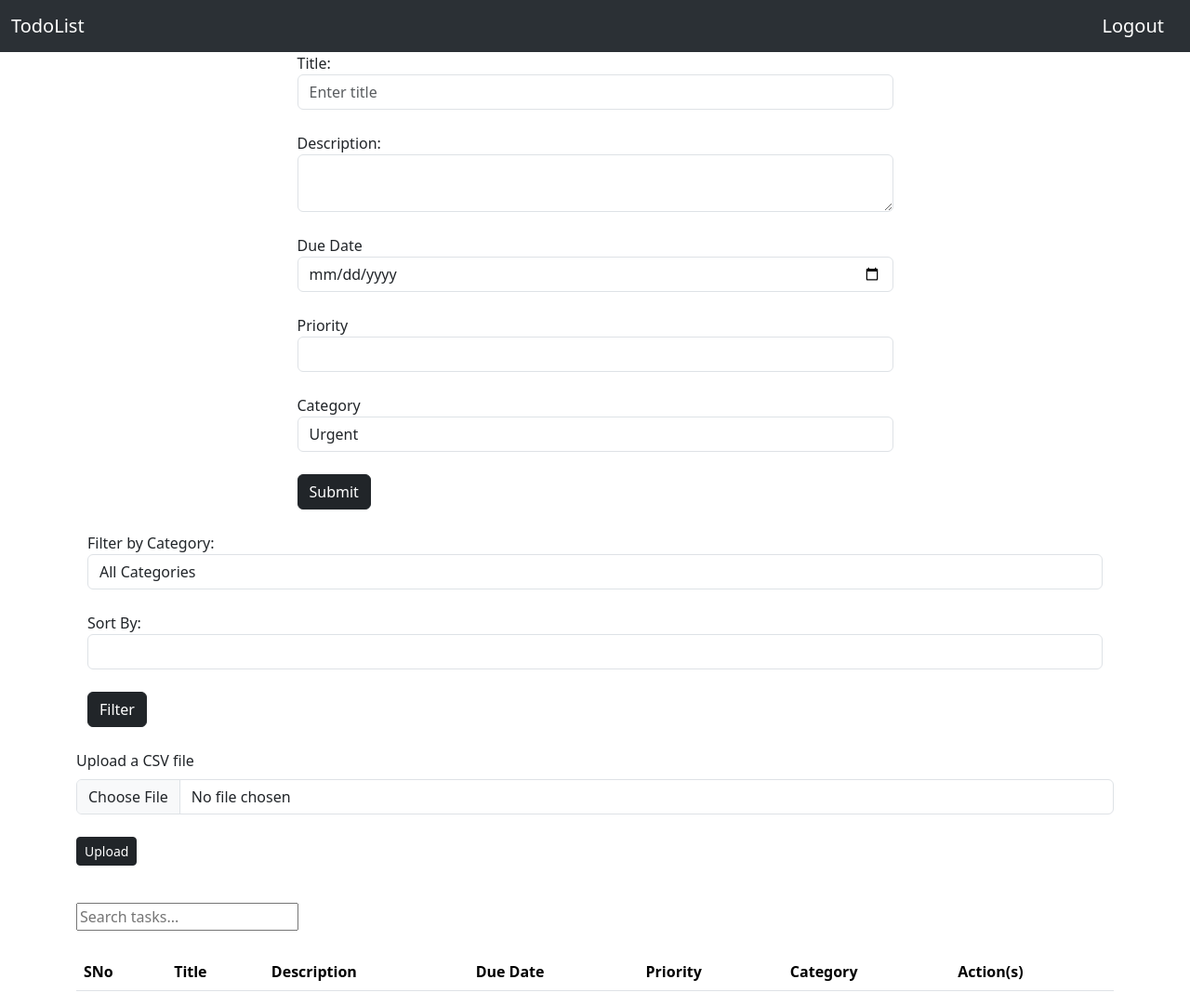
After one commit to iMubashirSyed/TodoList, a Django app: page /upload_form in a window 1280 px wide. The commit adds this page. Shown: the whole page at 93% size. Run offline with Django 5.2, Linux system fonts and the light colour scheme; lists and menus that the app fills with data are empty.

Commit message:
feat: added CSV file uploader feature

```diff
--- /dev/null
+++ b/templates/form.html
@@ -0,0 +1,22 @@
+<!DOCTYPE html>
+<html lang="en">
+<head>
+  <title>Django TodoList</title>
+  <meta charset="utf-8">
+  <meta name="viewport" content="width=device-width, initial-scale=1">
+  <link href="https://cdn.jsdelivr.net/npm/bootstrap@5.3.3/dist/css/bootstrap.min.css" rel="stylesheet" integrity="sha384-QWTKZyjpPEjISv5WaRU9OFeRpok6YctnYmDr5pNlyT2bRjXh0JMhjY6hW+ALEwIH" crossorigin="anonymous">
+</head>
+
+<body>
+    <form method="POST" enctype="multipart/form-data">
+        {% csrf_token %}
+        <div class="mb-3">
+            <label for="formFile" class="form-label">Upload a CSV file</label>
+            <input class="form-control" type="file" id="formFile" name='file'>
+        </br>
+            <button type="submit" class="btn btn-sm btn-dark">Upload</button>
+          </div>
+    </form>
+
+</body>
+</html>
--- a/templates/index.html
+++ b/templates/index.html
@@ -77,7 +77,7 @@
 
 <!-- Category Filter Dropdown -->
 <div class="container">
-  <form method="GET" action="{% url 'todo_list' %}">
+  <form method="GET" action="{% url 'todo_list' %}"> <!-- The action is used to send form's data on the beckend-->
     <div class="form-group">
       <label for="category">Filter by Category:</label>
 
@@ -107,7 +107,6 @@
 </div>
 
 </br>
-
 {% comment %} Search box {% endcomment %}
 
    {% comment %} <label for="search">Search by title</label>
@@ -134,6 +133,11 @@
   >
 </form>
  {% endcomment %}
+
+  <div>
+    {% include 'form.html' %}
+  </div>
+</br>
 
  <form method="GET" action="{% url 'todo_list' %}">
   <input
--- /dev/null
+++ b/todo/forms.py
@@ -0,0 +1,4 @@
+from django import forms
+
+class UploadFileForm(forms.Form):
+    file = forms.FileField(label='Upload a CSV file')
--- a/todo/urls.py
+++ b/todo/urls.py
@@ -13,4 +13,5 @@ urlpatterns = [
     path('complete/<int:todo_id>', views.complete_todo,name="complete_todo"),
     path('delete/<int:todo_id>', views.delete_todo,name="delete_todo"),
     path('get_title/', views.get_title,name="get_title"),
+    path('upload_form',views.upload_form,name="upload_form"),
 ]
--- a/todo/views.py
+++ b/todo/views.py
@@ -4,7 +4,10 @@ from django.contrib import messages
 from .models import Task, Category
 from django.contrib.auth.models import User
 from django.contrib.auth.decorators import login_required
-from django.http import JsonResponse
+from .forms import UploadFileForm
+from datetime import datetime
+import csv
+import io
 
 @login_required(login_url='login')
 def todoList(request):
@@ -26,6 +29,24 @@ def todoList(request):
     # if search:
     #     todos = todos.filter(title__startswith=search)
     #     print(f'todos {todos}')
+    if request.method == 'POST':
+        file = request.FILES['file']
+
+        decoded_file = io.TextIOWrapper(file.file, encoding="utf-8")
+        reader = csv.reader(decoded_file, delimiter=",")
+        # print(reader)
+
+        for row in reader:
+            title = row[0]
+            description = row[1]
+            due_date = row[2]
+            priority = row[3]
+            category = row[4]
+            category = Category.objects.create(name=category)
+            due_date = datetime.strptime(due_date, "%Y-%m-%d %H:%M:%S")
+            Task.objects.create(user=request.user, title=title, desciption = description, priority=priority, due_date=due_date, category=category)
+
+        return redirect('todo_list')
 
     search_query = request.GET.get('search', '')
     if search_query:
@@ -60,6 +81,27 @@ def create_todo(request):
         Task.objects.create(user=request.user, title=title, desciption=description, priority=priority, due_date=due_date, category=category)
 
     return redirect('todo_list')
+
+def upload_form(request):
+    if request.method == 'POST':
+        file = request.FILES['file']
+
+        decoded_file = file.read().decode('utf-8')
+        reader = csv.reader(file, delimiter=",")
+        # print(reader)
+
+        for row in reader:
+            title = row[0]
+            description = row[1]
+            due_date = row[2]
+            priority = row[3]
+            category = row[4]
+            category = Category.objects.create(name=category)
+            Task.objects.create(user=request.user, title=title, desciption = description, priority=priority, due_date=due_date, category=category)
+
+        return redirect('todo_list')
+
+    return render(request,'index.html')
 
 @login_required(login_url='login')
 def complete_todo(request, todo_id):
```
Also changed, not shown: db.sqlite3.
